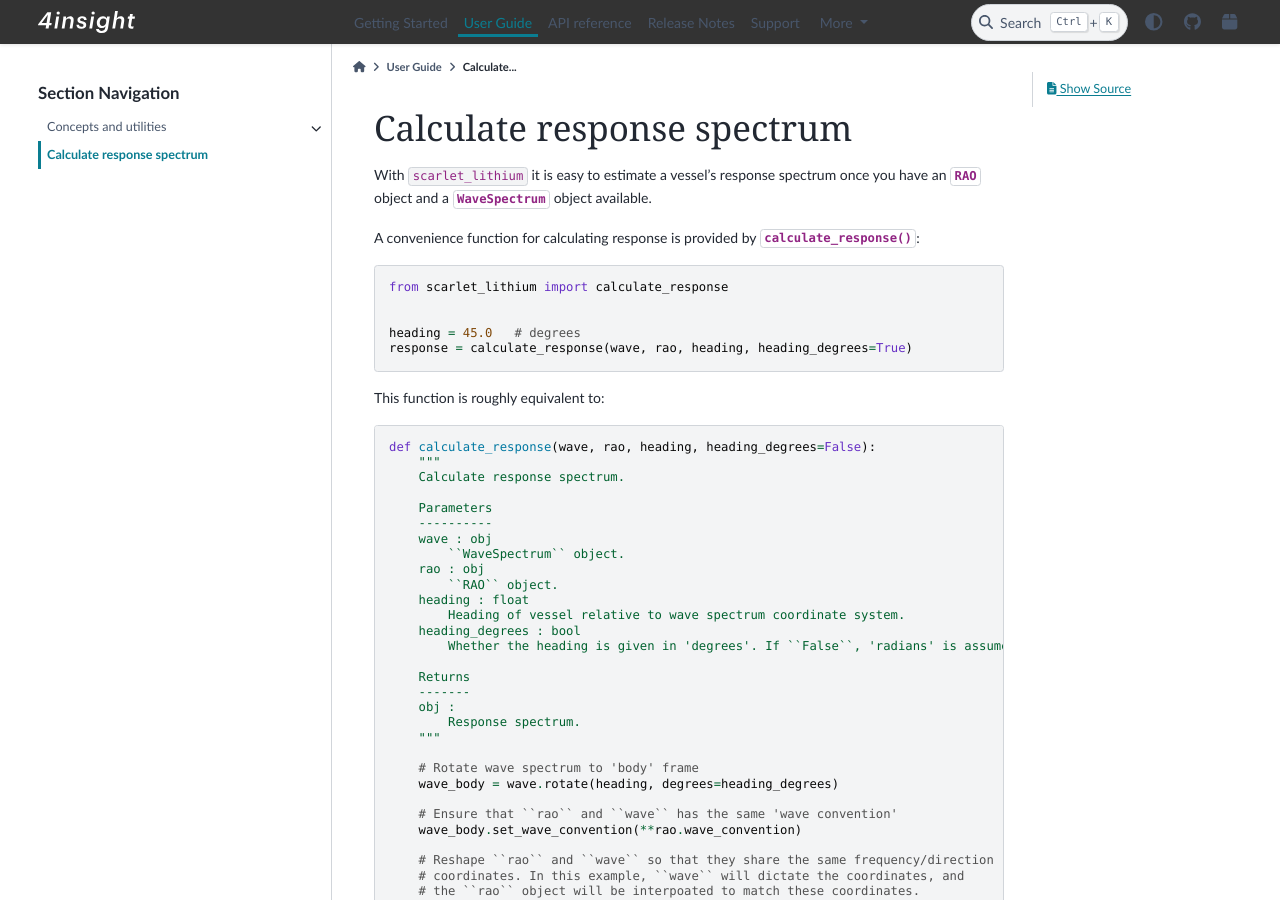
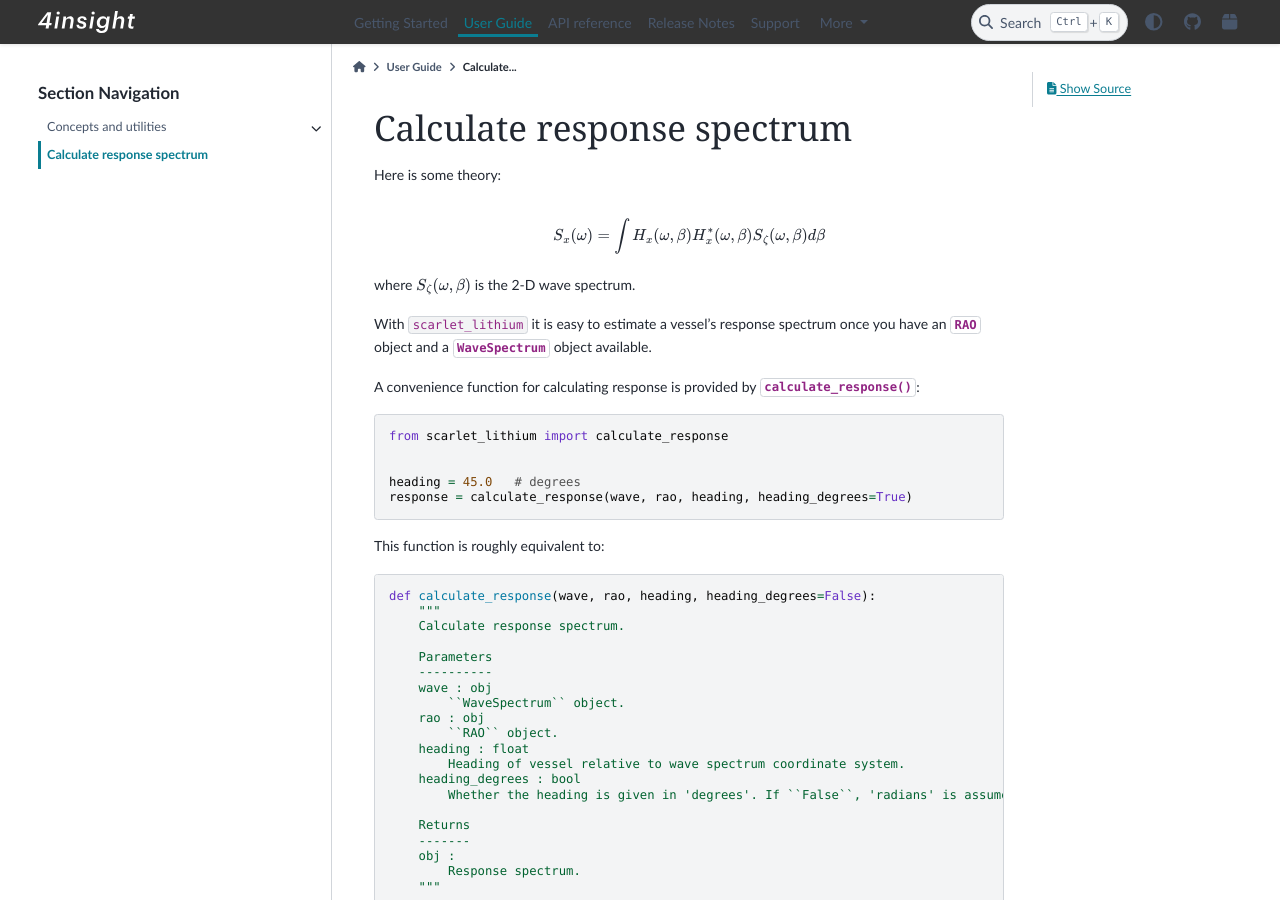
Before and after one commit to 4Subsea/waveresponse-python, a Sphinx documentation site: the page built from docs/user_guide/calculate_response.rst, in a window 1280 px wide and 900 px high. Built offline with Sphinx 7.4.7 and the PyData theme 0.15.4, drawn with Linux system fonts in a browser that asks for light colours.

Commit message:
some docs

```diff
--- a/docs/user_guide/calculate_response.rst
+++ b/docs/user_guide/calculate_response.rst
@@ -1,5 +1,13 @@
 Calculate response spectrum
 ===========================
+Here is some theory:
+
+.. math::
+    S_x(\omega) = \int H_x(\omega, \beta)H_x^{*}(\omega, \beta) S_{\zeta}(\omega, \beta) d\beta
+
+where :math:`S_{\zeta}(\omega, \beta)` is the 2-D wave spectrum.
+
+
 With ``scarlet_lithium`` it is easy to estimate a vessel's response spectrum once
 you have an :class:`~scarlet_lithium.RAO` object and a :class:`~scarlet_lithium.WaveSpectrum`
 object available.
```
